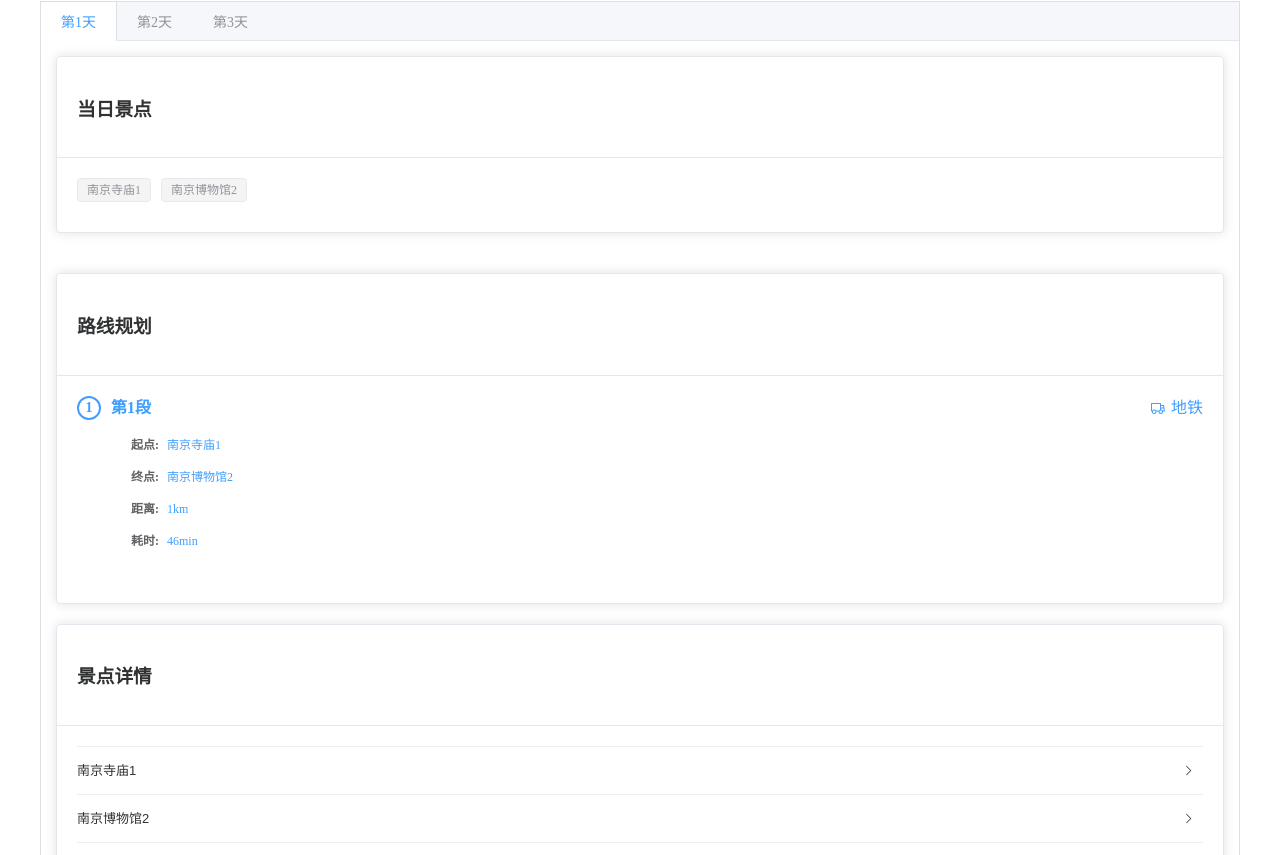
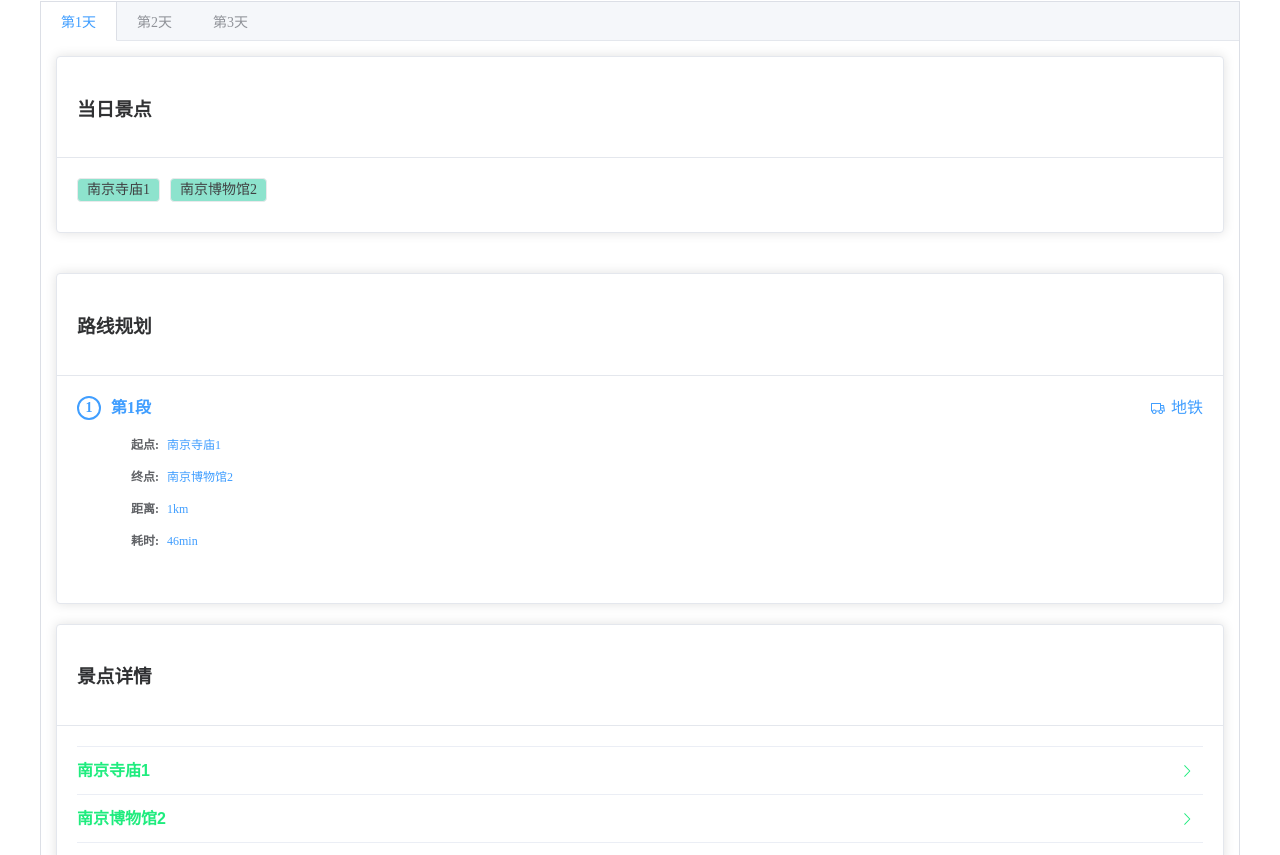
Before and after one commit to MineGuYan/WanderAI-FrontEnd, a Vue app: page /demo in a window 1280 px wide. Shown: the part 245-1100 px from the top of the page. Built offline with nearby package versions, Linux system fonts and the light colour scheme.

Commit message:
Update TravelPlanBox.vue

```diff
--- a/src/components/TravelPlanBox.vue
+++ b/src/components/TravelPlanBox.vue
@@ -221,8 +221,11 @@ const getMapUrl = (attractionName: string) => {
 }
 
 .attraction-tag {
+  font-size: 14px;
+  color: #404143;
   margin-right: 10px;
   margin-bottom: 10px;
+  background-color: #8de3cd;
 }
 
 .route-item {
@@ -248,6 +251,15 @@ const getMapUrl = (attractionName: string) => {
 .route-desc {
   padding-left: 20px;
 }
+
+.details-card :deep(.el-collapse-item__header) {
+  font-size: 16px;
+  font-weight: bold;
+  color: #1fec7e;
+}
+/*当给 el-collapse-item 添加 class="place" 时，这个类确实被添加到了组件上，但实际显示标题的元素是组件内部的 .el-collapse-item__header 元素
+所以不应该用这种方法，可用:deep() 选择器，其允许样式穿透组件的封装，直接影响到组件内部的元素。
+ */
 
 .label {
   font-weight: bold;
```
